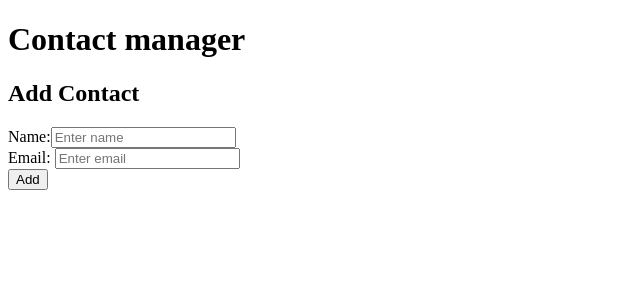
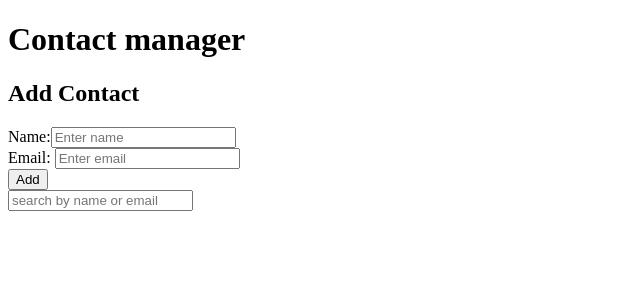
Before and after one commit to Sachidanandshivade/contact-manager, a React (Create React App) app: page / in a window 1280 px wide. Shown: the top 300 px of the page, without its empty margins (0-640 px from the left). Built offline with nearby package versions, Linux system fonts and the light colour scheme.

Commit message:
search by name or mail

```diff
--- a/src/App.js
+++ b/src/App.js
@@ -5,21 +5,28 @@ import { v4 as uuidv4 } from "uuid";
 
 function App(){
   const[contacts,setContacts]=useState([]);
-
-  const addContacts = (contact) => {
-  setContacts([...contacts, { id: uuidv4(), ...contact }]);
-};
+  const[searchterm,setSearchterm]=useState('');
+  const addContacts=(contact)=>{
+    setContacts([...contacts,contact]);
+  };
 
   const deleteContact=(id)=>{
     const updated =contacts.filter((c)=>c.id !== id);
     setContacts(updated);
   };
 
+  const filter=contacts.filter(contact=>
+    contact.name.toLowerCase().includes(searchterm.toLowerCase())||
+    contact.email.toLowerCase().includes(searchterm.toLowerCase())
+  );
+
   return(
     <div className="App">
     <h1>Contact manager</h1>
     <ContactForm addContact={addContacts} />
-    <ContactList contacts={contacts} onDelete={deleteContact}/>
+    <input type="text" placeholder="search by name or email" value={searchterm}
+    onChange={(e)=>setSearchterm(e.target.value)} />
+    <ContactList contacts={filter} onDelete={deleteContact}/>
     </div>
   );
 }
```
